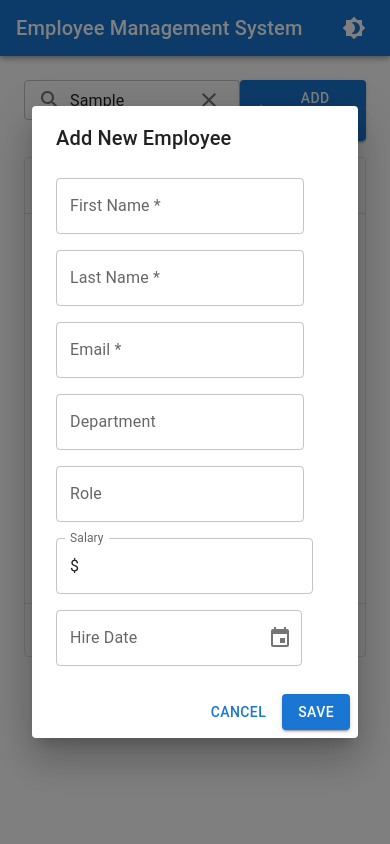
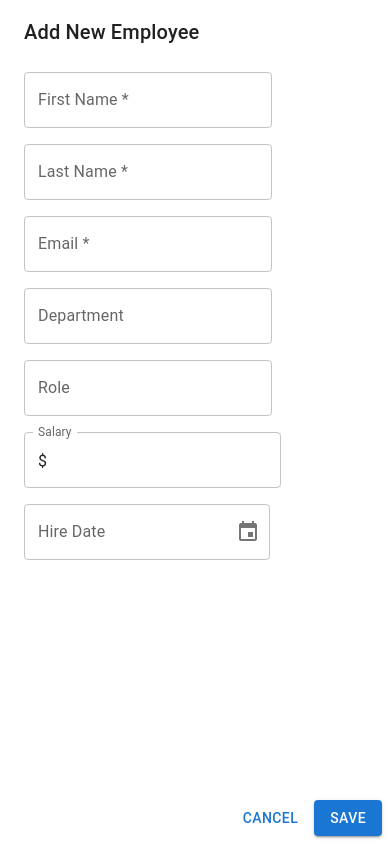
Before and after one commit to sandaruwagachchi/employee-management-system, a React (Create React App) app: page / in a window 390 px wide. Both pictures are taken after typing "Sample" into the empty fields and a click on the button "ADD EMPLOYEE". Built offline with nearby package versions, Linux system fonts and the light colour scheme; no server answers.

Commit message:
Handle responsive

```diff
--- a/src/components/EmployeeForm.jsx
+++ b/src/components/EmployeeForm.jsx
@@ -7,12 +7,17 @@ import {
     TextField,
     Button,
     Grid,
+    useMediaQuery,
+    useTheme,
 } from '@mui/material';
 import { DatePicker } from '@mui/x-date-pickers/DatePicker';
 import { LocalizationProvider } from '@mui/x-date-pickers/LocalizationProvider';
 import { AdapterDateFns } from '@mui/x-date-pickers/AdapterDateFns';
 
 const EmployeeForm = ({ open, onClose, onSubmit, employee }) => {
+    const theme = useTheme();
+    const fullScreen = useMediaQuery(theme.breakpoints.down('sm'));
+
     const [formData, setFormData] = useState({
         firstName: '',
         lastName: '',
@@ -98,13 +103,13 @@ const EmployeeForm = ({ open, onClose, onSubmit, employee }) => {
     };
 
     return (
-        <Dialog open={open} onClose={onClose} maxWidth="md" fullWidth>
+        <Dialog open={open} onClose={onClose} maxWidth="md" fullWidth fullScreen={fullScreen}>
             <DialogTitle>
                 {employee ? 'Edit Employee' : 'Add New Employee'}
             </DialogTitle>
             <DialogContent>
                 <Grid container spacing={2} sx={{ mt: 1 }}>
-                    <Grid item xs={6}>
+                    <Grid item xs={12} sm={6}>
                         <TextField
                             name="firstName"
                             label="First Name *"
@@ -115,7 +120,7 @@ const EmployeeForm = ({ open, onClose, onSubmit, employee }) => {
                             helperText={errors.firstName}
                         />
                     </Grid>
-                    <Grid item xs={6}>
+                    <Grid item xs={12} sm={6}>
                         <TextField
                             name="lastName"
                             label="Last Name *"
@@ -138,7 +143,7 @@ const EmployeeForm = ({ open, onClose, onSubmit, employee }) => {
                             helperText={errors.email}
                         />
                     </Grid>
-                    <Grid item xs={6}>
+                    <Grid item xs={12} sm={6}>
                         <TextField
                             name="department"
                             label="Department"
@@ -147,7 +152,7 @@ const EmployeeForm = ({ open, onClose, onSubmit, employee }) => {
                             fullWidth
                         />
                     </Grid>
-                    <Grid item xs={6}>
+                    <Grid item xs={12} sm={6}>
                         <TextField
                             name="role"
                             label="Role"
@@ -156,7 +161,7 @@ const EmployeeForm = ({ open, onClose, onSubmit, employee }) => {
                             fullWidth
                         />
                     </Grid>
-                    <Grid item xs={6}>
+                    <Grid item xs={12} sm={6}>
                         <TextField
                             name="salary"
                             label="Salary"
@@ -171,7 +176,7 @@ const EmployeeForm = ({ open, onClose, onSubmit, employee }) => {
                             }}
                         />
                     </Grid>
-                    <Grid item xs={6}>
+                    <Grid item xs={12} sm={6}>
                         <LocalizationProvider dateAdapter={AdapterDateFns}>
                             <DatePicker
                                 label="Hire Date"
--- a/src/components/EmployeeTable.jsx
+++ b/src/components/EmployeeTable.jsx
@@ -1,6 +1,6 @@
 import React from 'react';
 import { DataGrid } from '@mui/x-data-grid';
-import { IconButton } from '@mui/material';
+import { IconButton, Box } from '@mui/material';
 import { Edit as EditIcon, Delete as DeleteIcon } from '@mui/icons-material';
 import { format } from 'date-fns';
 
@@ -18,16 +18,17 @@ const EmployeeTable = ({
     onDelete
 }) => {
     const columns = [
-        { field: 'id', headerName: 'ID', width: 70 },
-        { field: 'firstName', headerName: 'First Name', width: 130 },
-        { field: 'lastName', headerName: 'Last Name', width: 130 },
-        { field: 'email', headerName: 'Email', width: 200 },
-        { field: 'department', headerName: 'Department', width: 150 },
-        { field: 'role', headerName: 'Role', width: 150 },
+        { field: 'id', headerName: 'ID', width: 70, minWidth: 50 },
+        { field: 'firstName', headerName: 'First Name', flex: 1, minWidth: 100 },
+        { field: 'lastName', headerName: 'Last Name', flex: 1, minWidth: 100 },
+        { field: 'email', headerName: 'Email', flex: 1.5, minWidth: 150 },
+        { field: 'department', headerName: 'Department', flex: 1, minWidth: 100 },
+        { field: 'role', headerName: 'Role', flex: 1, minWidth: 100 },
         {
             field: 'salary',
             headerName: 'Salary',
-            width: 130,
+            flex: 1,
+            minWidth: 100,
             valueFormatter: (value) => {
                 if (!value) return '-';
                 return new Intl.NumberFormat('en-US', {
@@ -39,7 +40,8 @@ const EmployeeTable = ({
         {
             field: 'hireDate',
             headerName: 'Hire Date',
-            width: 120,
+            flex: 0.8,
+            minWidth: 100,
             valueFormatter: (value) => {
                 if (!value) return '-';
                 return format(new Date(value), 'yyyy-MM-dd');
@@ -48,8 +50,9 @@ const EmployeeTable = ({
         {
             field: 'actions',
             headerName: 'Actions',
-            width: 120,
+            width: 100,
             sortable: false,
+            disableColumnMenu: true,
             renderCell: (params) => (
                 <>
                     <IconButton onClick={() => onEdit(params.row)} size="small">
@@ -64,7 +67,10 @@ const EmployeeTable = ({
     ];
 
     return (
-        <div style={{ height: 500, width: '100%' }}>
+        <Box sx={{
+            height: { xs: 400, sm: 500, md: 600 },
+            width: '100%',
+        }}>
             <DataGrid
                 rows={employees}
                 columns={columns}
@@ -88,7 +94,7 @@ const EmployeeTable = ({
                     },
                 }}
             />
-        </div>
+        </Box>
     );
 };
 
--- a/src/components/SearchBar.jsx
+++ b/src/components/SearchBar.jsx
@@ -35,12 +35,15 @@ const SearchBar = ({ value, onChange }) => {
             placeholder="Search by name or department..."
             variant="outlined"
             size="small"
-            sx={{ width: 300 }}
+            sx={{
+                width: { xs: '100%', sm: 300 },
+                minWidth: 200
+            }}
             InputProps={{
                 startAdornment: (
                     <InputAdornment position="start">
                         <SearchIcon />
-                    </InputAdornment>
+                    </InputAdornment> //search icon at the start of the input
                 ),
                 endAdornment: localValue && (
                     <InputAdornment position="end">
--- a/src/pages/EmployeePage.jsx
+++ b/src/pages/EmployeePage.jsx
@@ -141,9 +141,16 @@ function EmployeesPage({ darkMode, setDarkMode }) {
                 </Toolbar>
             </AppBar>
 
-            <Box sx={{ p: 3 }}>
+            <Box sx={{ p: { xs: 1, sm: 2, md: 3 } }}>
                 {/* Toolbar */}
-                <Box sx={{ display: 'flex', justifyContent: 'space-between', mb: 2 }}>
+                <Box sx={{
+                    display: 'flex',
+                    flexDirection: { xs: 'column', sm: 'row' },
+                    justifyContent: 'space-between',
+                    alignItems: { xs: 'stretch', sm: 'center' },
+                    gap: 2,
+                    mb: 2
+                }}>
                     <SearchBar
                         value={searchKeyword}
                         onChange={setSearchKeyword}
@@ -152,6 +159,7 @@ function EmployeesPage({ darkMode, setDarkMode }) {
                         variant="contained"
                         startIcon={<AddIcon />}
                         onClick={handleAddClick}
+                        sx={{ whiteSpace: 'nowrap' }}
                     >
                         Add Employee
                     </Button>
```
